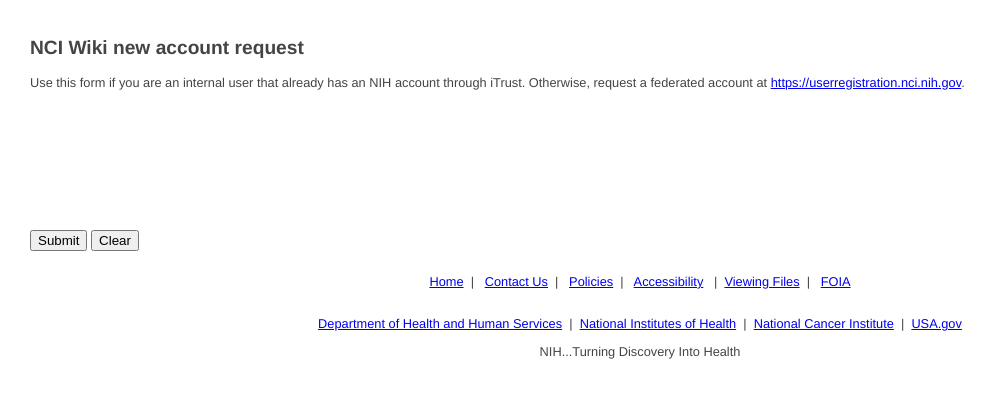
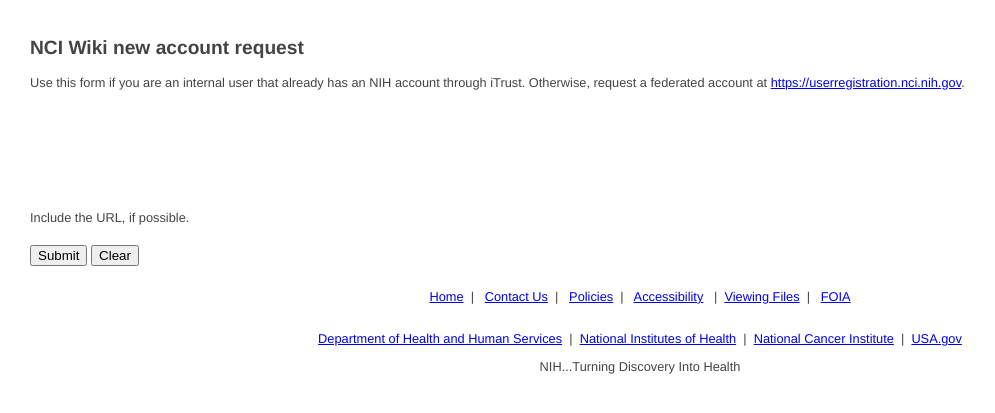
Before and after one commit to CBIIT/wiki-signup, a Flask app: template wikisignup/templates/home.html in a window 1280 px wide. Shown: the part 67-480 px from the top of the page, without its empty margins (0-995 px from the left). Run offline with Flask 2, Linux system fonts and the light colour scheme; the template is opened without the code that fills it, so the values that code supplies are empty; parts of the project's set-up code (start-up, migrations or seed data) failed here and were passed over.

Commit message:
Update home.html
Adding help text for wiki area of interest

```diff
--- a/wikisignup/templates/home.html
+++ b/wikisignup/templates/home.html
@@ -65,6 +65,7 @@
 		{% endif %}
 
 		{{ form.areaOfInterest.label }}
+                <div class="internalForm">Include the URL, if possible.</div>
 		{{ form.areaOfInterest(rows='5',cols='50')}}
 	</div>
 
```
